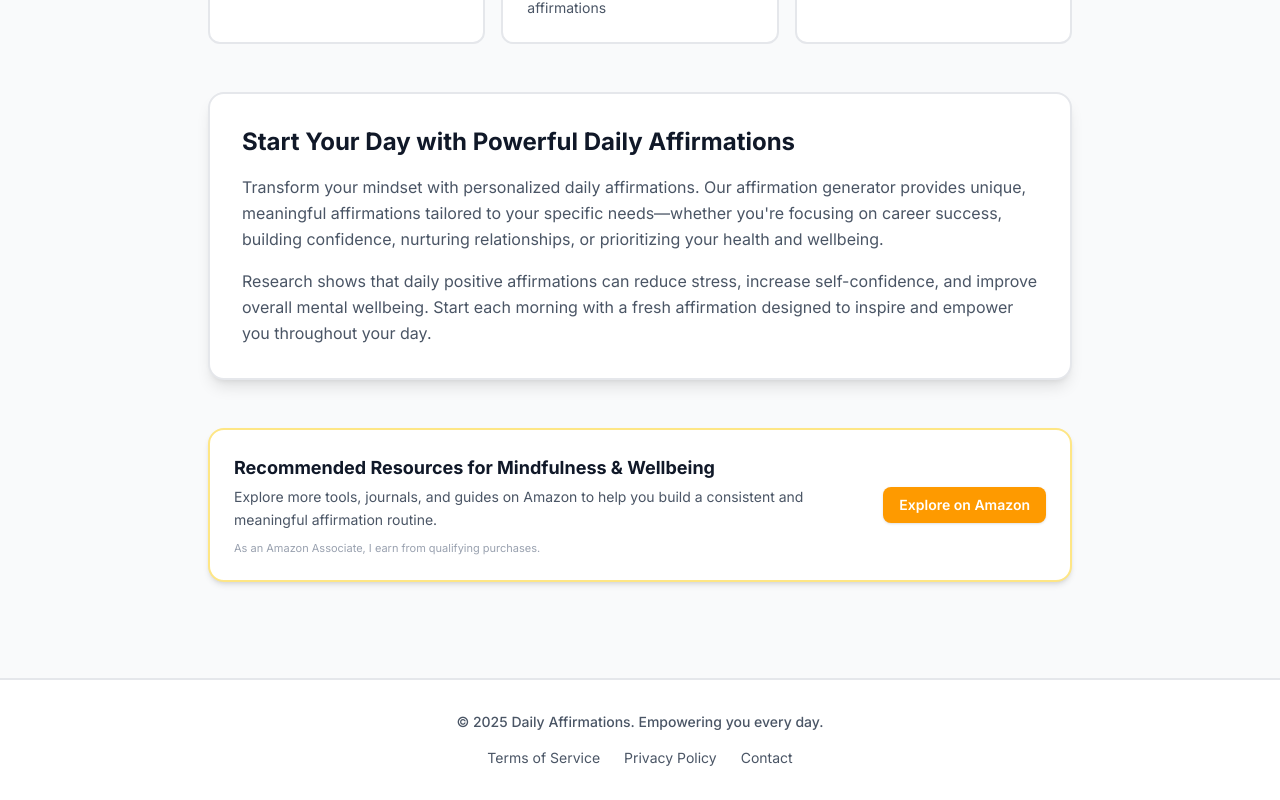
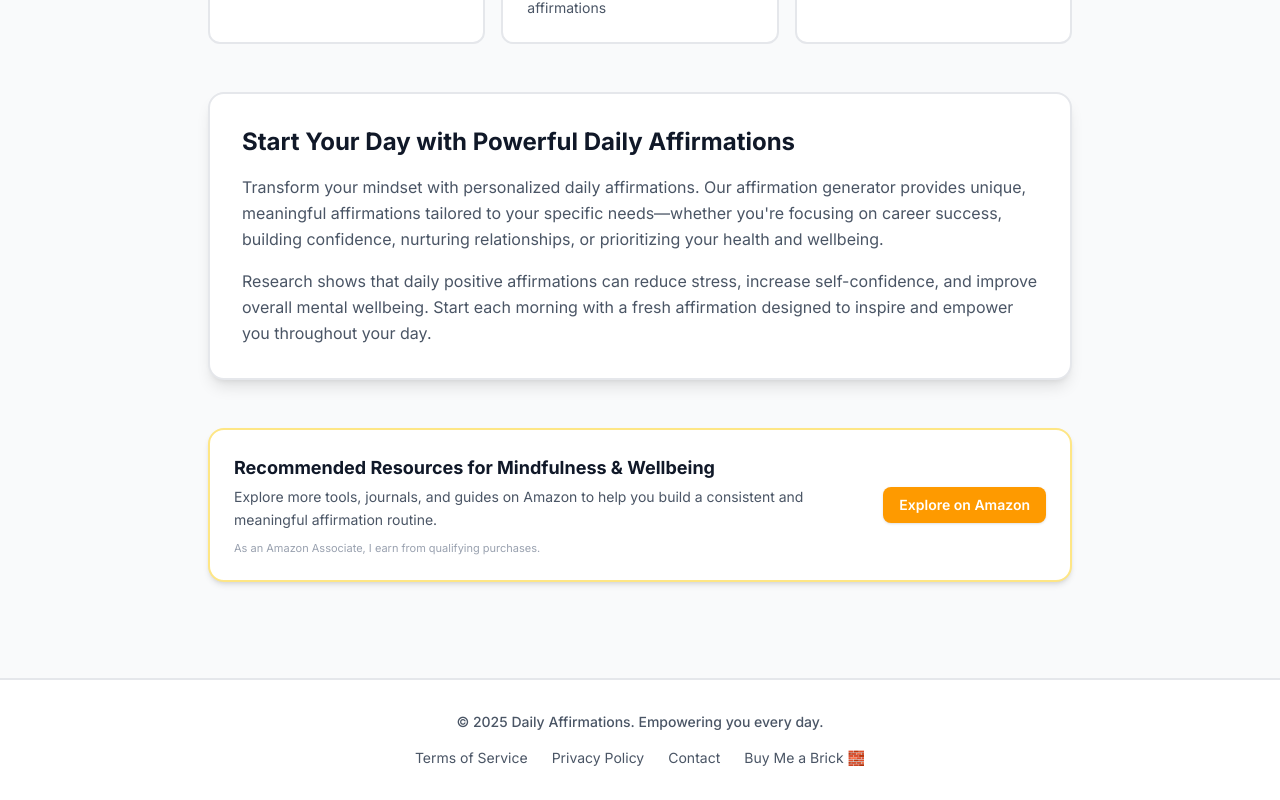
Before and after one commit to MacRayy/daily-affirmations, a Next.js app: page / in a window 1280 px wide. Shown: the part 1198-1998 px from the top of the page. Built offline with nearby package versions, Linux system fonts and the light colour scheme.

Commit message:
feat: add buy me a coffee link

```diff
--- a/app/page.tsx
+++ b/app/page.tsx
@@ -170,6 +170,14 @@
               <Link href="/contact" className="hover:text-violet-600 transition">
                 Contact
               </Link>
+              <a
+                href="https://www.buymeacoffee.com/MacRay"
+                target="_blank"
+                rel="noopener noreferrer"
+                className="hover:text-violet-600 transition"
+              >
+                Buy Me a Brick 🧱
+              </a>
             </div>
           </div>
         </footer>
```
